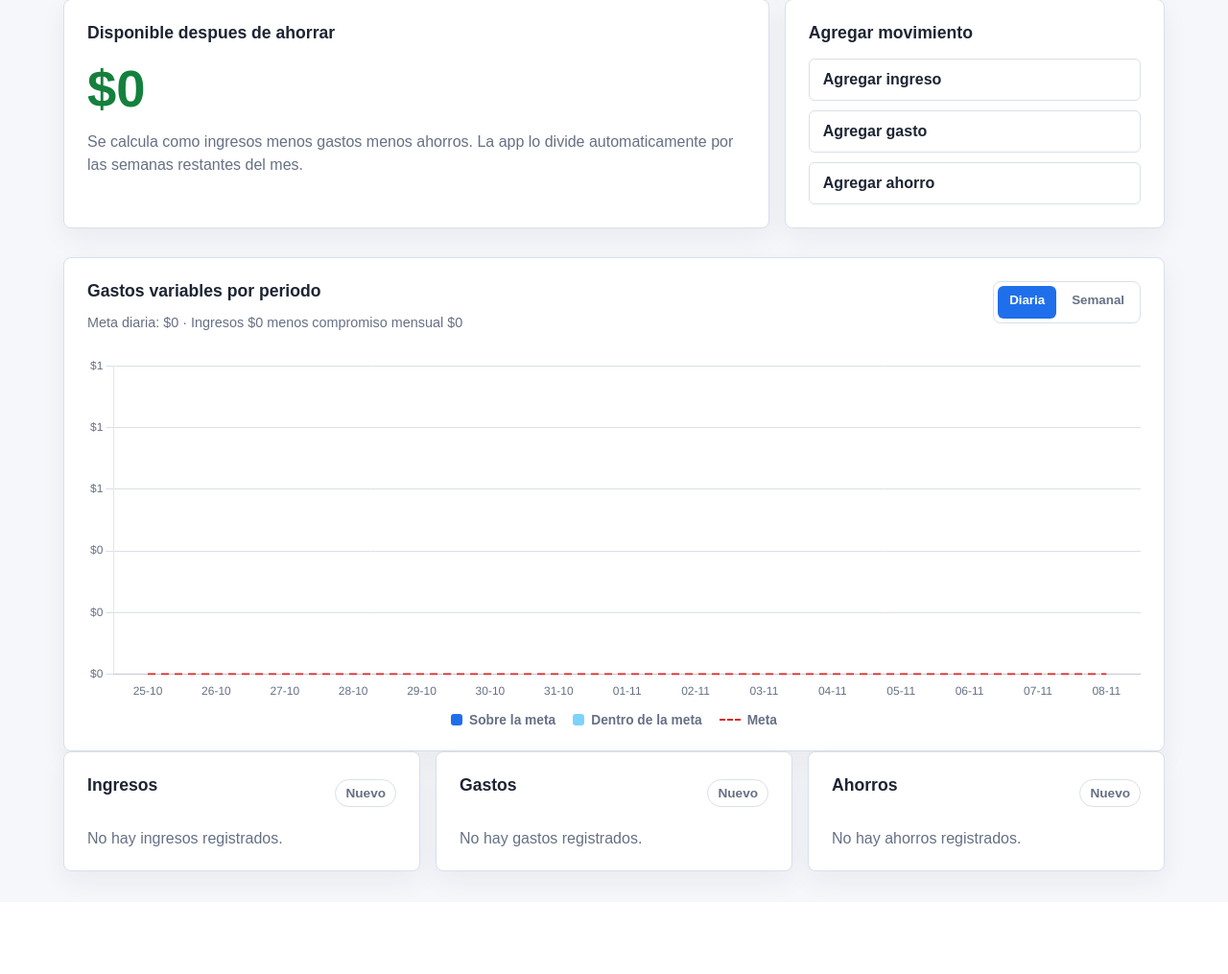
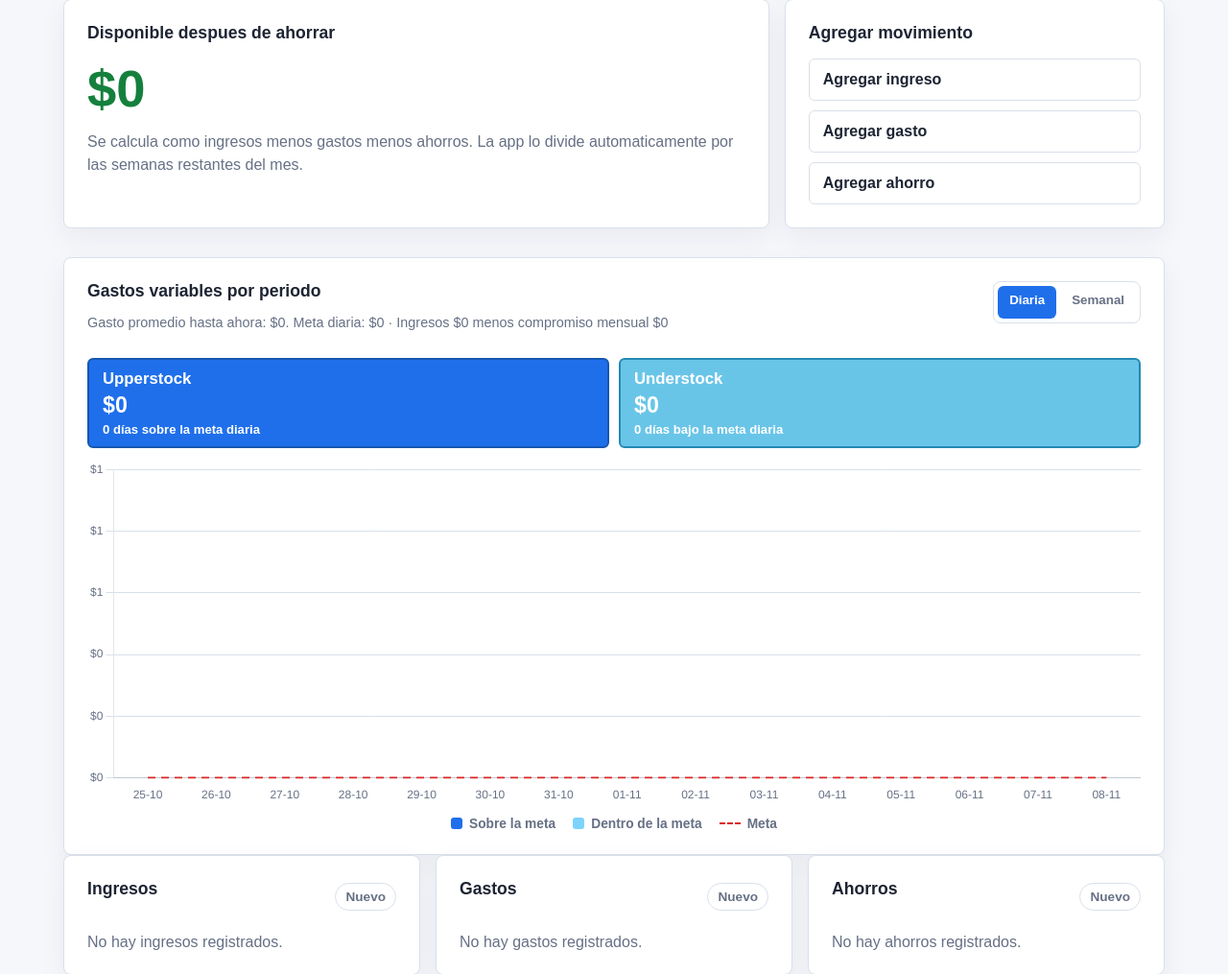
Before and after one commit to dani14alexander-droid/Finanzas, a Flask app: page / in a window 1280 px wide. Shown: the part 331-1346 px from the top of the page at 96% size. Before the commit the page ends 1261 px from the top, so only its background shows below. Run offline with Flask 3, Linux system fonts and the light colour scheme; some libraries are stand-ins or nearby versions.

Commit message:
Add files via upload

```diff
--- a/app.py
+++ b/app.py
@@ -2236,7 +2236,8 @@ def datos_gastos_variables(datos_dashboard, vista="diaria"):
     )
     dias_periodo = max((fin - inicio).days + 1, 1)
     cantidad_periodos = dias_periodo if vista == "diaria" else max(ceil(dias_periodo / 7), 1)
-    meta = (ingresos_periodo - compromiso_mensual) / cantidad_periodos
+    meta_diaria = (ingresos_periodo - compromiso_mensual) / dias_periodo
+    meta = meta_diaria if vista == "diaria" else (ingresos_periodo - compromiso_mensual) / cantidad_periodos
 
     descuentos = descuentos_compras_compartidas(leer_deudas())
     subgastos = subgastos_por_movimiento()
@@ -2337,12 +2338,31 @@ def datos_gastos_variables(datos_dashboard, vista="diaria"):
                     "categorias": resumen_categorias(detalles),
                 }
             )
+    dias_transcurridos = max((fin_visible - inicio).days + 1, 1)
+    gasto_total_visible = sum(gastos_por_fecha.values())
+    gasto_promedio = gasto_total_visible / dias_transcurridos
+    montos_diarios = [
+        gastos_por_fecha.get(inicio + timedelta(days=indice), 0)
+        for indice in range(dias_transcurridos)
+    ]
+    upperstock = sum(max(monto - meta_diaria, 0) for monto in montos_diarios)
+    understock = sum(max(meta_diaria - monto, 0) for monto in montos_diarios)
+    dias_sobre_meta = sum(monto > meta_diaria for monto in montos_diarios)
+    dias_bajo_meta = sum(monto < meta_diaria for monto in montos_diarios)
+
     return {
         "vista": vista,
         "meta": meta,
+        "meta_diaria": meta_diaria,
         "ingresos": ingresos_periodo,
         "compromiso": compromiso_mensual,
         "filas": filas,
+        "gasto_promedio": gasto_promedio,
+        "upperstock": upperstock,
+        "understock": understock,
+        "dias_sobre_meta": dias_sobre_meta,
+        "dias_bajo_meta": dias_bajo_meta,
+        "dias_transcurridos": dias_transcurridos,
     }
 
 
--- a/static/styles.css
+++ b/static/styles.css
@@ -911,6 +911,47 @@ th {
   height: 360px !important;
 }
 
+.variable-expenses-stats {
+  display: grid;
+  grid-template-columns: repeat(2, minmax(0, 1fr));
+  gap: 10px;
+  margin: 14px 0 8px;
+}
+
+.variable-stock-card {
+  border: 2px solid;
+  border-radius: 6px;
+  color: #fff;
+  display: flex;
+  flex-direction: column;
+  gap: 4px;
+  padding: 10px 14px;
+}
+
+.variable-stock-card.upperstock {
+  background: #1f6feb;
+  border-color: #1557b0;
+}
+
+.variable-stock-card.understock {
+  background: #69c5e8;
+  border-color: #2389b3;
+}
+
+.variable-stock-card span {
+  font-size: 1.05rem;
+  font-weight: 800;
+}
+
+.variable-stock-card strong {
+  font-size: 1.45rem;
+}
+
+.variable-stock-card small {
+  font-size: 0.82rem;
+  font-weight: 700;
+}
+
 .variable-expenses-legend {
   display: flex;
   flex-wrap: wrap;
--- a/templates/index.html
+++ b/templates/index.html
@@ -86,6 +86,7 @@
           <div>
             <h2>Gastos variables por periodo</h2>
             <p class="hint-inline">
+              Gasto promedio hasta ahora: {{ gastos_variables.gasto_promedio|moneda }}.
               Meta {{ 'diaria' if gastos_variables.vista == 'diaria' else 'semanal' }}:
               {{ gastos_variables.meta|moneda }} · Ingresos {{ gastos_variables.ingresos|moneda }}
               menos compromiso mensual {{ gastos_variables.compromiso|moneda }}
@@ -97,6 +98,18 @@
           </form>
         </div>
         {% if gastos_variables.filas %}
+          <div class="variable-expenses-stats" aria-label="Upperstock y understock">
+            <article class="variable-stock-card upperstock">
+              <span>Upperstock</span>
+              <strong>{{ gastos_variables.upperstock|moneda }}</strong>
+              <small>{{ gastos_variables.dias_sobre_meta }} días sobre la meta diaria</small>
+            </article>
+            <article class="variable-stock-card understock">
+              <span>Understock</span>
+              <strong>{{ gastos_variables.understock|moneda }}</strong>
+              <small>{{ gastos_variables.dias_bajo_meta }} días bajo la meta diaria</small>
+            </article>
+          </div>
           <div class="chart-canvas-wrap variable-expenses-chart-wrap">
             <canvas id="gastosVariablesChart"></canvas>
           </div>
```
Also changed, not shown: templates/resumen.html (+13 -0 lines).
